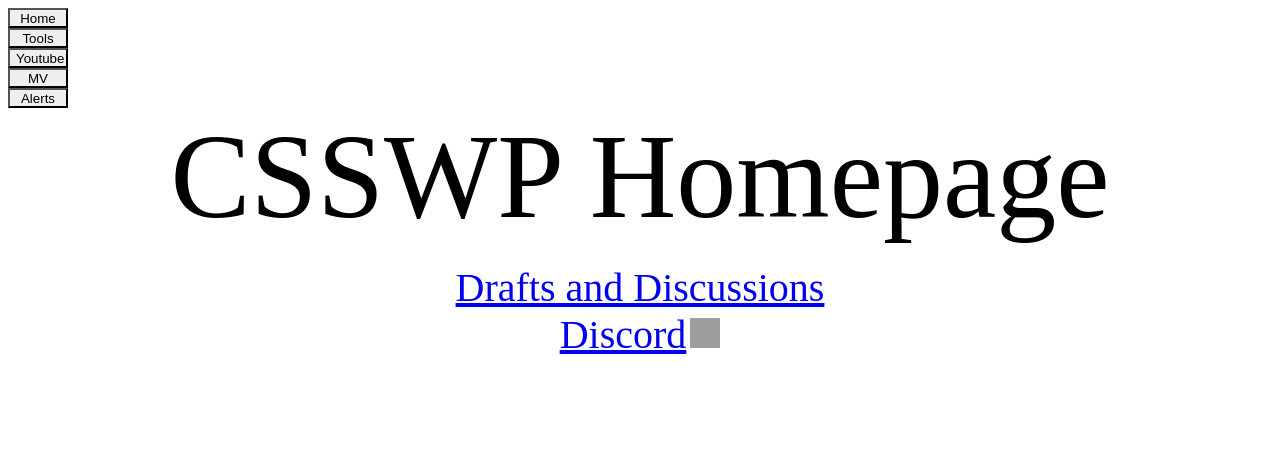
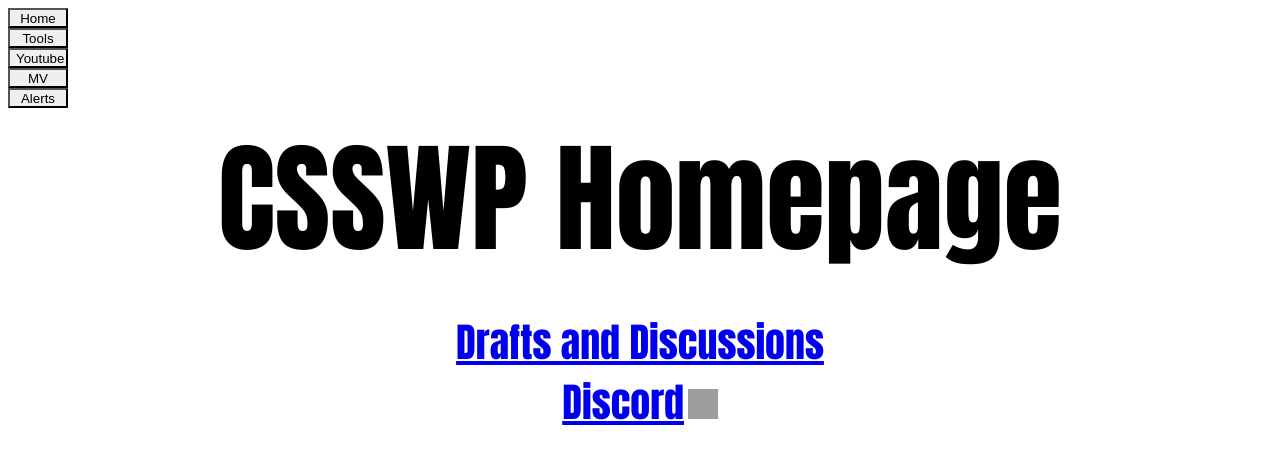
Before and after one commit to csswp/csswp, a plain HTML site: page index.html in a window 1280 px wide. Drawn offline with Linux system fonts and the light colour scheme; no server answers; grey boxes are pictures that could not be loaded.

Commit message:
Update index.html

```diff
--- a/index.html
+++ b/index.html
@@ -24,7 +24,9 @@
               }
 
             body{
-                background-color:white
+                background-color:white;
+                font-family: Impact, Haettenschweiler, 'Arial Narrow Bold', sans-serif;
+
             }
             .navigators{
                 width:60px;
```
